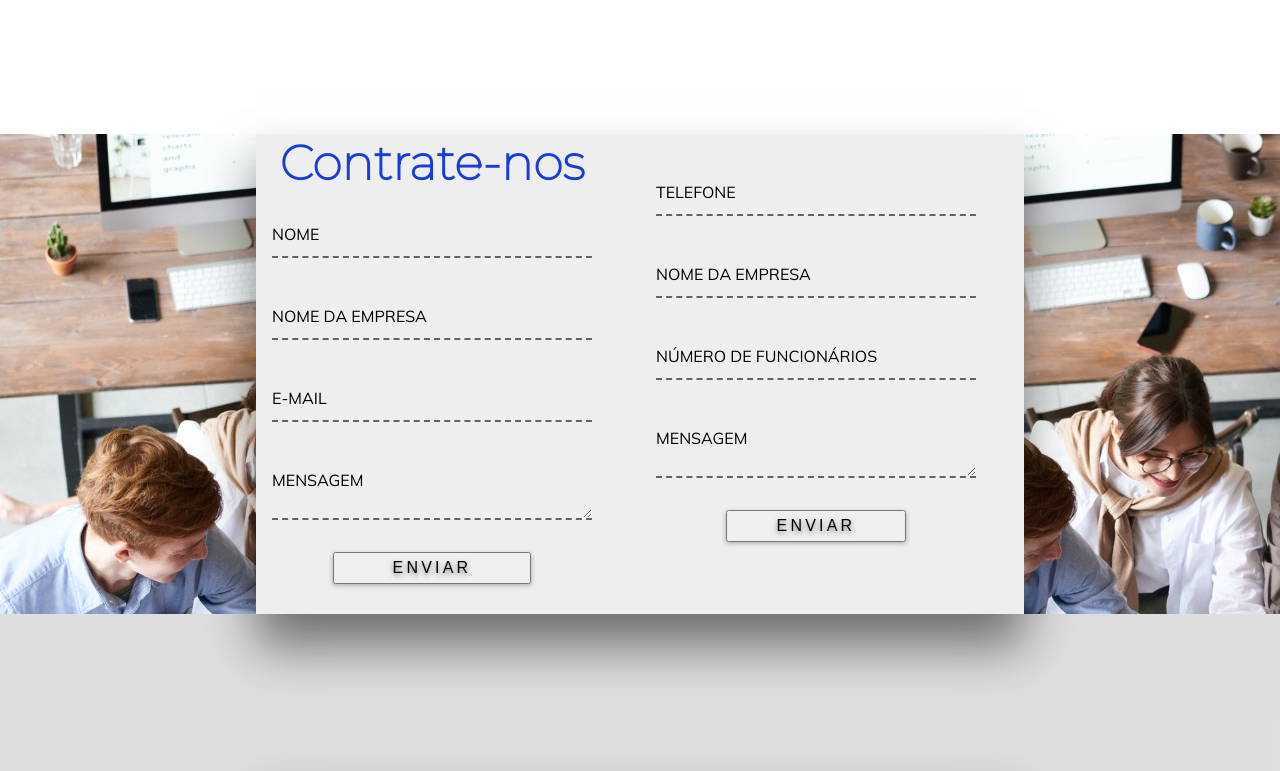
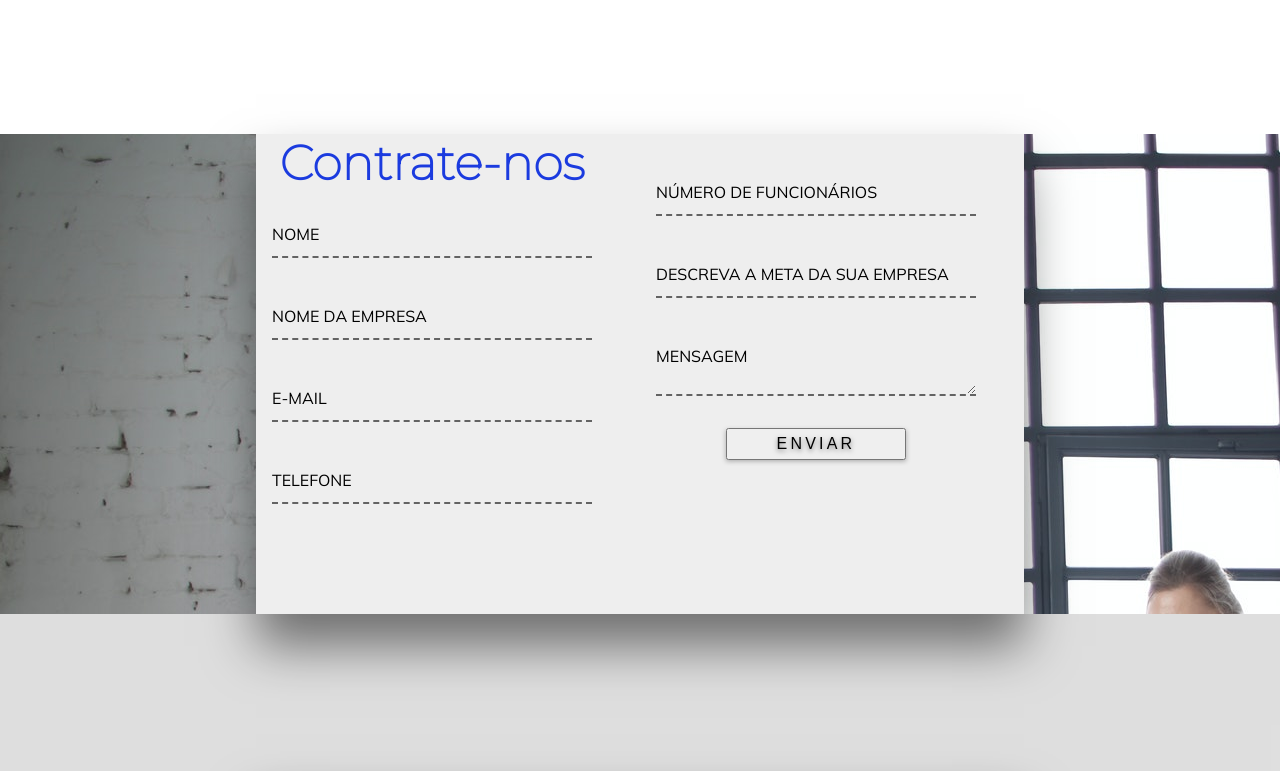
Before and after one commit to eaebruno/ProjetoUniInnovation, a plain HTML site: page index.html in a window 1280 px wide. Shown: the part 3340-4111 px from the top of the page. Drawn offline with Linux system fonts and the light colour scheme; grey boxes are pictures that could not be loaded.

Commit message:
att imagens, textos

```diff
--- a/index.html
+++ b/index.html
@@ -169,7 +169,7 @@
 
             <div class="quemsomos-txt3">
                 <h2>Nossos lema</h2>
-                <h3>A Uni Innovation veio para transformar o sistema de tecnologia hospitalar, contamos com vocês!</h3>
+                <h3>A Uni Innovation veio para transformar o sistema de tecnologia hospitalar, conte conosco!</h3>
     </div>
 
     </section>
@@ -191,30 +191,23 @@
                         <input type="text" class="field" id="email">
                         <label for="email" class="field-label">E-mail</label>
                     </div>
-
                     <div class="input-group">
-                        <textarea class="field" id="mensagem"></textarea>
-                        <label for="mensagem" class="field-label">Mensagem</label>
+                        <input type="text" class="field" id="telefone">
+                        <label for="telefone" class="field-label">Telefone</label>
                     </div>
-                    <button type="submit" class="btn btn-submit">Enviar</button>
                 </form>
             </div>
             <div class="contrate-right">
                 <h2> </h2>
                 <form>
                     <div class="input-group">
-                        <input type="text" class="field" id="telefone">
-                        <label for="telefone" class="field-label">Telefone</label>
-                    </div>
-                    <div class="input-group">
-                        <input type="text" class="field" id="empresanome">
-                        <label for="empresanome" class="field-label">Nome da empresa</label>
-                    </div>
-                    <div class="input-group">
                         <input type="text" class="field" id="funcionarios">
                         <label for="funcionarios" class="field-label">Número de funcionários</label>
                     </div>
-
+                    <div class="input-group">
+                        <input type="text" class="field" id="meta">
+                        <label for="meta" class="field-label">Descreva a meta da sua empresa</label>
+                    </div>
                     <div class="input-group">
                         <textarea class="field" id="mensagem"></textarea>
                         <label for="mensagem" class="field-label">Mensagem</label>
--- a/style.css
+++ b/style.css
@@ -457,8 +457,8 @@ html{
 .sessao-contrate {
     /*propriedades da div Contrate-nos*/
     width: auto;
-    height: auto    ;
-    background: url(img/teste.jpeg);
+    height: auto;
+    background: url(img/CONTRATE.jpg);
     display: flex;
     align-items: center;
     justify-content: center;
```
Also changed, not shown: img/CONTRATE.jpg (added), img/teste.jpeg (deleted), 1 other file.
